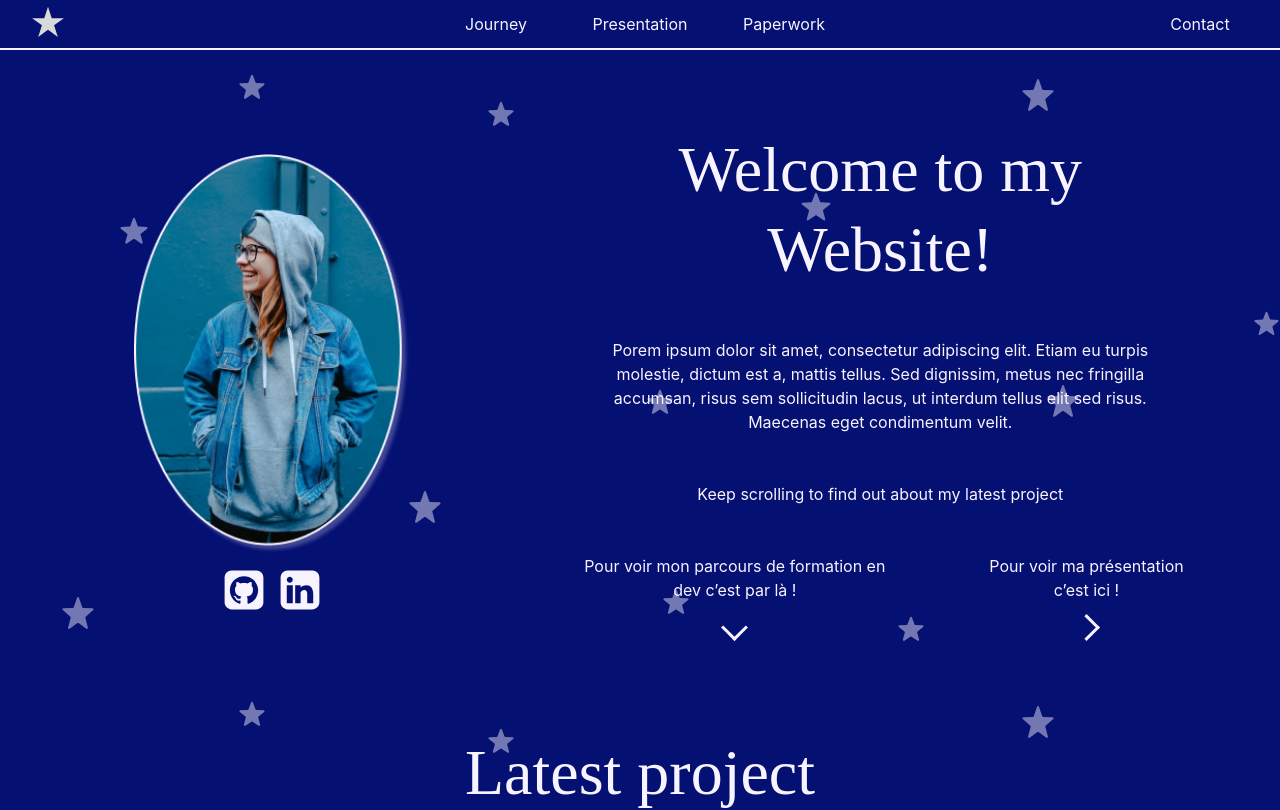
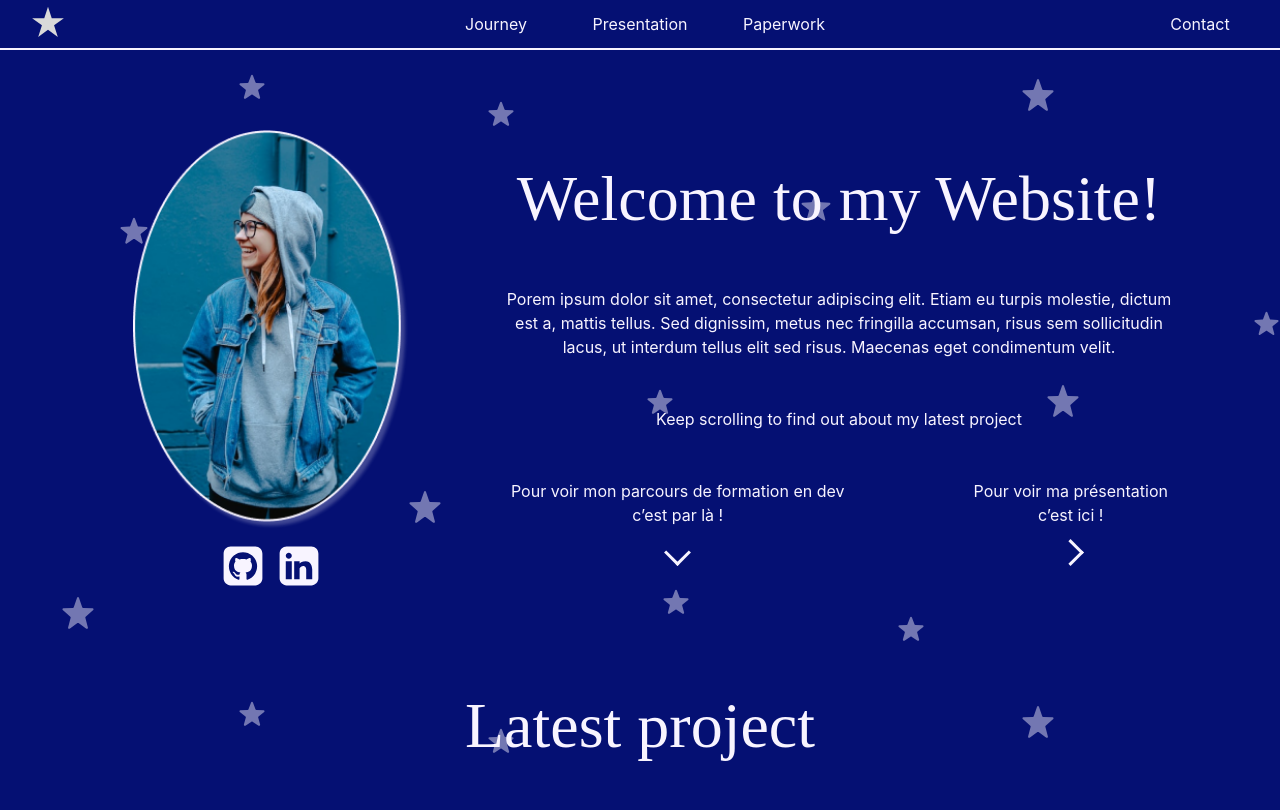
Before and after one commit to Kaa-b/Portfolio, a Next.js app in the folder my-portfolio/: page / in a window 1280 px wide. Shown: the top 810 px of the page. Built offline with nearby package versions, Linux system fonts and the light colour scheme.

Commit message:
finished header

```diff
--- a/my-portfolio/styles/home.module.css
+++ b/my-portfolio/styles/home.module.css
@@ -22,7 +22,7 @@
     align-items: center;
     display: flex;
     flex-direction: column;
-    gap: 8rem;
+    gap: 3rem;
     padding-top: 5rem;
 
     height: auto;
@@ -34,11 +34,12 @@
     align-self: center;
     display: flex;
     flex-direction: column;
+    flex-grow: 1;
     gap: 1rem;
     position: relative;
 
-    width: 100%;
-    height: 100%;
+    min-width: 350px;
+
 }
 
 .profilePicture {
@@ -71,6 +72,7 @@
     flex-direction: column;
     gap: 3rem;
     justify-content: center;
+    flex-grow: 2;
 }
 
 .title {
```
